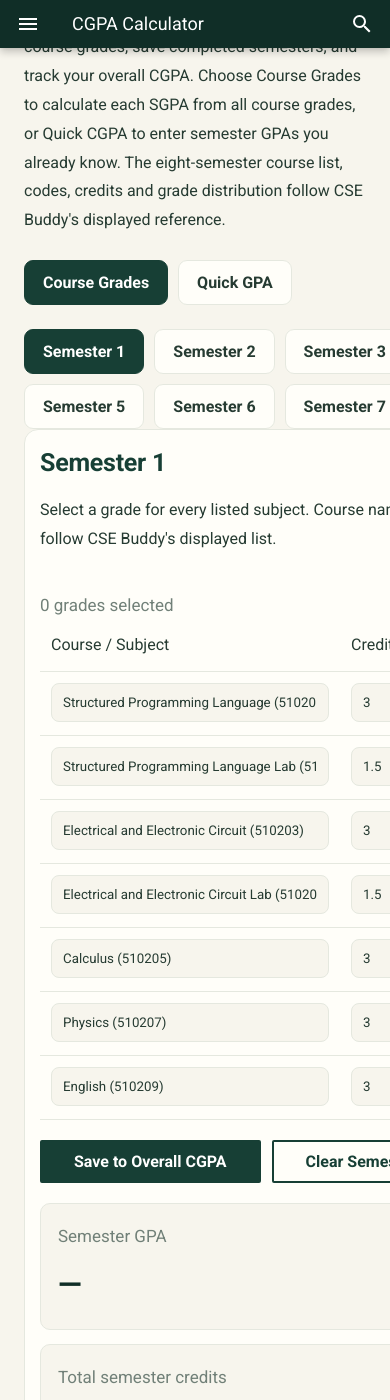
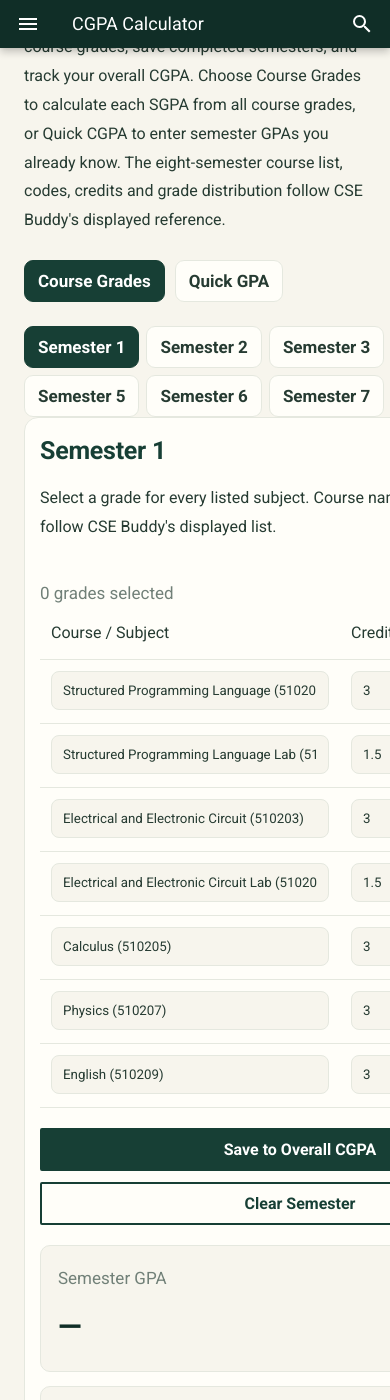
Before and after one commit to taimiyatahsin0-png/nu-cse-notes-store, an MkDocs documentation site: the page built from docs/tools/cgpa-calculator.md, in a window 390 px wide and 1400 px high, scrolled down 232 px. Built offline with MkDocs 1.6.1 and Material for MkDocs 9.7.7, drawn with Linux system fonts in a browser that asks for light colours.

Commit message:
Polish dashboard cards and responsive calculator layout

```diff
--- a/docs/stylesheets/extra.css
+++ b/docs/stylesheets/extra.css
@@ -174,3 +174,51 @@ body {
  .cgpa-quick-row span { grid-column:1/-1; }
  .cgpa-semester-panel,.cgpa-saved-section,#cgpa-quick-mode { padding:.75rem; }
 }
+
+
+/* Dashboard cards and calculator layout refinements */
+.md-typeset .grid.cards > ul > li {
+  border: 1px solid var(--line);
+  border-radius: 14px;
+  background: var(--paper);
+  overflow: hidden;
+  transition: border-color .18s ease, box-shadow .18s ease, transform .18s ease;
+}
+.md-typeset .grid.cards > ul > li:hover {
+  border-color: var(--sage);
+  box-shadow: 0 6px 18px rgba(16, 46, 39, .08);
+  transform: translateY(-2px);
+}
+.md-typeset .grid.cards > ul > li > p:last-child { margin-bottom: .25rem; }
+.cgpa-quick-row {
+  grid-template-columns: minmax(0, 1fr) minmax(130px, 180px);
+}
+.cgpa-quick-row input { min-width: 0; }
+.cgpa-input-table select { min-width: 88px; }
+.cgpa-semester-tabs { align-items: stretch; }
+.cgpa-semester-tab { min-height: 42px; }
+.cgpa-mode-tab:focus-visible,
+.cgpa-semester-tab:focus-visible,
+.cgpa-input-table input:focus-visible,
+.cgpa-input-table select:focus-visible,
+.cgpa-quick-row input:focus-visible,
+.cgpa-semester-actions button:focus-visible {
+  outline: 3px solid var(--sage);
+  outline-offset: 2px;
+}
+@media (max-width: 650px) {
+  .cgpa-quick-row {
+    grid-template-columns: minmax(0, 1fr);
+  }
+  .cgpa-quick-row span,
+  .cgpa-quick-row input {
+    grid-column: 1;
+  }
+  .cgpa-semester-tabs { gap: .35rem; }
+  .cgpa-semester-tab, .cgpa-mode-tab {
+    padding: .5rem .65rem;
+    font-size: .85rem;
+  }
+  .cgpa-semester-actions button { flex: 1 1 100%; }
+  .cgpa-table-wrap { max-width: 100%; }
+}
```
